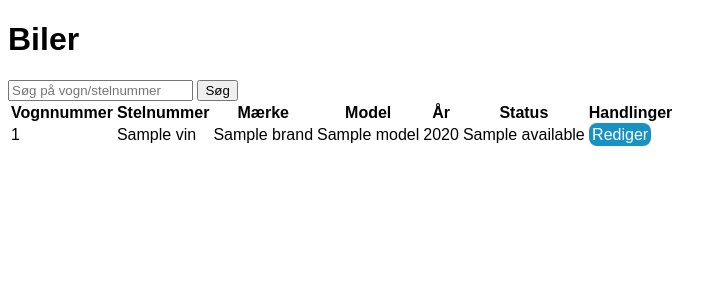
After one commit to HansErritzoe/Gruppe-9-Bilabonnement, a Spring app: template src/main/resources/templates/car_inventory/car_inventory.html in a window 1280 px wide. The commit adds this page. Shown: the top 300 px of the page, without its empty margins (0-725 px from the left). Run offline with Thymeleaf, Linux system fonts and the light colour scheme; the template is opened without the code that fills it: most values are stand-ins (such as "Sample title", 1, 10 or a date in 2020); data that the repository does not hold is empty.

Commit message:
added Car inventory Table display + search functionality

```diff
--- a/src/main/resources/static/components.css
+++ b/src/main/resources/static/components.css
@@ -0,0 +1,24 @@
+/* CSS design for often used components such as buttons
+   Author: Hans og Jonas
+*/
+
+.table_edit_button {
+    padding: 4%;
+    border-radius: 8px;
+    background-color: var(--accent);
+    color: white;
+    text-align: center;
+    text-decoration: none;
+    transition: background-color 0.3s ease;
+}
+.table_edit_button:hover {
+    background-color: #154965;
+}
+
+.clear_search_button {
+
+}
+
+.clear_search_button:hover {
+
+}
--- /dev/null
+++ b/src/main/resources/templates/car_inventory/car_inventory.html
@@ -0,0 +1,59 @@
+<!DOCTYPE html>
+<html lang="en">
+<head>
+    <!--
+        Author: Hans Erritzøe
+        Created: 4/12-2024
+        Description: Login page for Bilabonnement A/S
+        Version: 1.0
+      -->
+    <script src="http://localhost:35729/livereload.js"></script>
+    <meta charset="UTF-8">
+    <title>Biler</title>
+    <link rel="stylesheet" href="/base.css">
+    <link rel="stylesheet" href="/components.css">
+    <link rel="stylesheet" href="/layout.css">
+    <link rel="stylesheet" href="/pagespecific/car_inventory.css">
+</head>
+<body>
+<main th:fragment="content">
+<h1>Biler</h1>
+    <div>
+    <form action="/car_inventory_search" method="post">
+        <input type="text" name="query" placeholder="Søg på vogn/stelnummer" />
+        <button type="submit">Søg</button>
+    </form>
+    <a th:if="${filterOn}" href="/car_inventory" class="clear_search_button">
+        <button> Ryd filter </button>
+    </a>
+    </div>
+    <table>
+        <thead>
+        <tr>
+            <th>Vognnummer</th>
+            <th>Stelnummer</th>
+            <th>Mærke</th>
+            <th>Model</th>
+            <th>År</th>
+            <th>Status</th>
+            <th>Handlinger</th>
+        </tr>
+        </thead>
+        <tbody>
+        <tr th:each="car : ${cars}">
+            <td th:text="${car.id_vehicle}"></td>
+            <td th:text="${car.VIN}"></td>
+            <td th:text="${car.brand}"></td>
+            <td th:text="${car.model}"></td>
+            <td th:text="${car.year}"></td>
+            <td th:text="${car.available}"></td>
+            <td>
+                <a href="/car_inventory_edit_car" class="table_edit_button">Rediger</a>
+            </td>
+        </tr>
+        </tbody>
+    </table>
+</main>
+
+</body>
+</html>
--- a/src/main/resources/templates/dashboard/dashboard.html
+++ b/src/main/resources/templates/dashboard/dashboard.html
@@ -14,6 +14,7 @@
 <form action="/logout" method="post">
     <button type="submit">Log ud</button>
 </form>
+<a href="/car_inventory">Biler</a>
 <!-- Ends here delete when unnecesary -->
 </body>
 </html>
```
Also changed, not shown: src/main/java/org/example/gruppe9bilabonnement/Controller/HomeController.java (+39 -1 lines), src/main/java/org/example/gruppe9bilabonnement/Repository/CarRepository.java (+17 -1 lines), src/main/java/org/example/gruppe9bilabonnement/Service/CarService.java (+9 -0 lines), src/main/resources/static/pagespecific/car_inventory.css (added).
